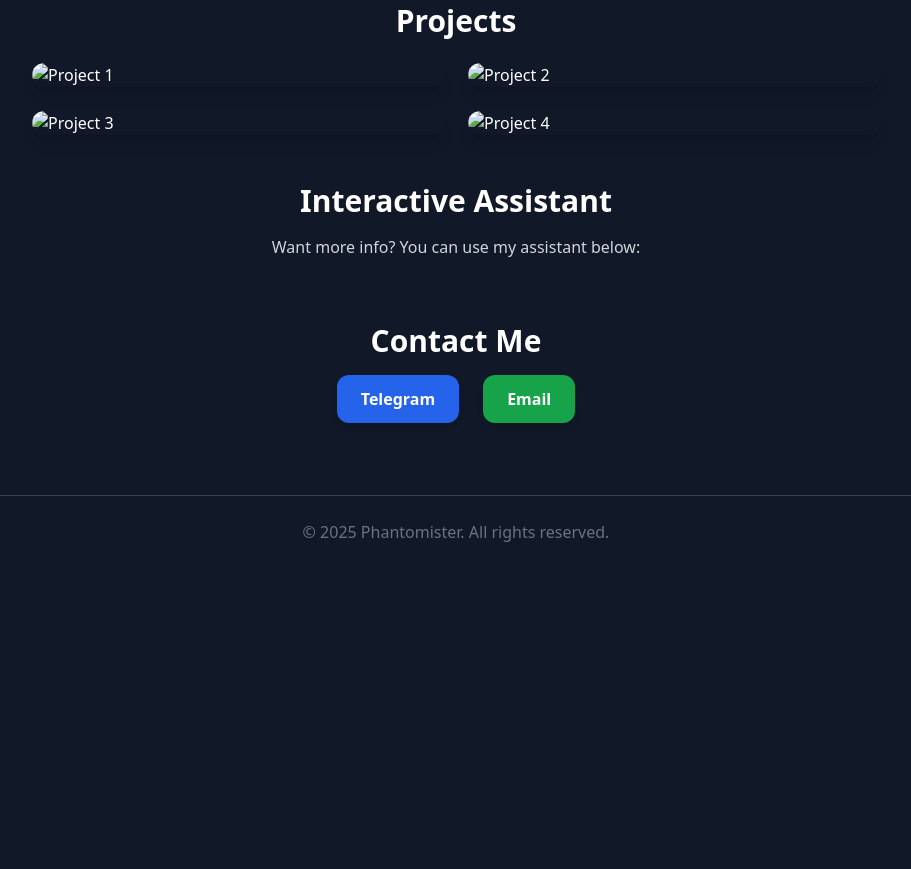
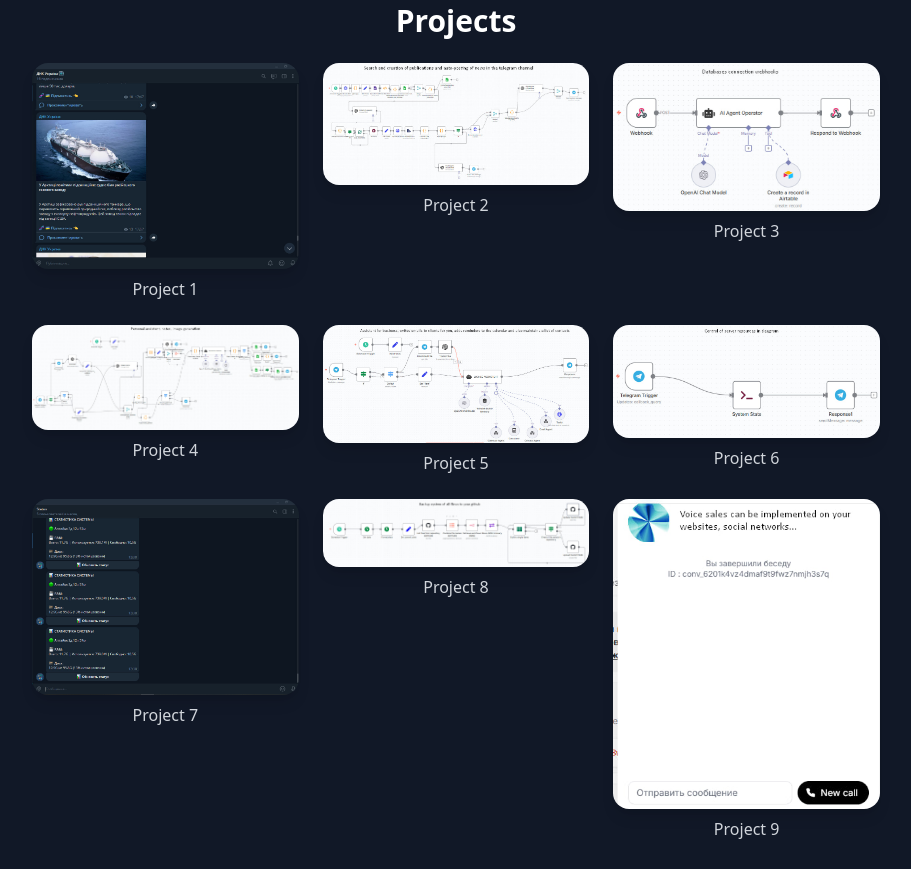
Before and after one commit to Lycif/phantomister.github.io, a plain HTML site: page index.html in a window 1280 px wide. Shown: the part 351-1220 px from the top of the page, without its empty margins (184-1095 px from the left). Before the commit the page ends 919 px from the top, so only its background shows below. Drawn offline with nearby package versions, Linux system fonts and the light colour scheme; a script that the page names is missing.

Commit message:
Portfolio

```diff
--- a/index.html
+++ b/index.html
@@ -25,15 +25,49 @@
     </section>
 
     <!-- GALLERY (под твои скрины вставишь картинки) -->
-    <section class="mb-12">
-      <h2 class="text-3xl font-semibold mb-6 text-center">Projects</h2>
-      <div class="grid grid-cols-1 md:grid-cols-2 gap-6">
-        <img src="project1.png" alt="Project 1" class="rounded-2xl shadow-lg">
-        <img src="project2.png" alt="Project 2" class="rounded-2xl shadow-lg">
-        <img src="project3.png" alt="Project 3" class="rounded-2xl shadow-lg">
-        <img src="project4.png" alt="Project 4" class="rounded-2xl shadow-lg">
-      </div>
-    </section>
+    <!-- GALLERY (твои реальные скрины) -->
+<section class="mb-12">
+  <h2 class="text-3xl font-semibold mb-6 text-center">Projects</h2>
+  <div class="grid grid-cols-1 sm:grid-cols-2 lg:grid-cols-3 gap-6">
+    <div>
+      <img src="photo_1_2025-09-11_12-40-23.jpg" alt="Project 1" class="rounded-2xl shadow-lg">
+      <p class="text-center mt-2 text-gray-300">Project 1</p>
+    </div>
+    <div>
+      <img src="photo_2_2025-09-11_12-40-23.jpg" alt="Project 2" class="rounded-2xl shadow-lg">
+      <p class="text-center mt-2 text-gray-300">Project 2</p>
+    </div>
+    <div>
+      <img src="photo_3_2025-09-11_12-40-23.jpg" alt="Project 3" class="rounded-2xl shadow-lg">
+      <p class="text-center mt-2 text-gray-300">Project 3</p>
+    </div>
+    <div>
+      <img src="photo_4_2025-09-11_12-40-23.jpg" alt="Project 4" class="rounded-2xl shadow-lg">
+      <p class="text-center mt-2 text-gray-300">Project 4</p>
+    </div>
+    <div>
+      <img src="photo_5_2025-09-11_12-40-23.jpg" alt="Project 5" class="rounded-2xl shadow-lg">
+      <p class="text-center mt-2 text-gray-300">Project 5</p>
+    </div>
+    <div>
+      <img src="photo_6_2025-09-11_12-40-23.jpg" alt="Project 6" class="rounded-2xl shadow-lg">
+      <p class="text-center mt-2 text-gray-300">Project 6</p>
+    </div>
+    <div>
+      <img src="photo_7_2025-09-11_12-40-23.jpg" alt="Project 7" class="rounded-2xl shadow-lg">
+      <p class="text-center mt-2 text-gray-300">Project 7</p>
+    </div>
+    <div>
+      <img src="photo_8_2025-09-11_12-40-23.jpg" alt="Project 8" class="rounded-2xl shadow-lg">
+      <p class="text-center mt-2 text-gray-300">Project 8</p>
+    </div>
+    <div>
+      <img src="photo_9_2025-09-11_12-40-23.jpg" alt="Project 9" class="rounded-2xl shadow-lg">
+      <p class="text-center mt-2 text-gray-300">Project 9</p>
+    </div>
+  </div>
+</section>
+
 
     <!-- VOICE ASSISTANT -->
     <section class="mb-12 text-center">
```
